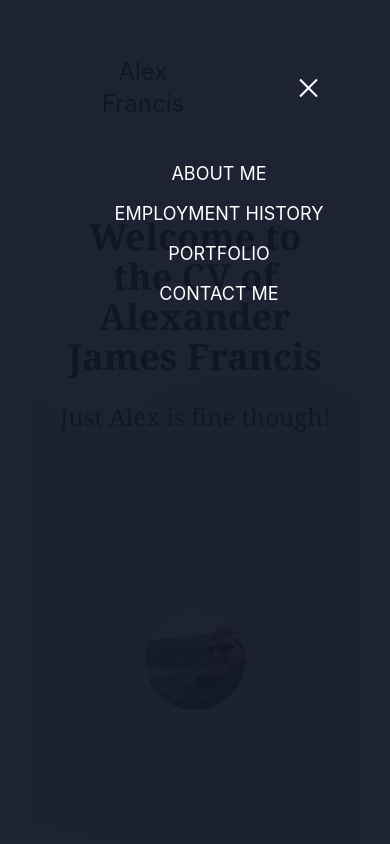
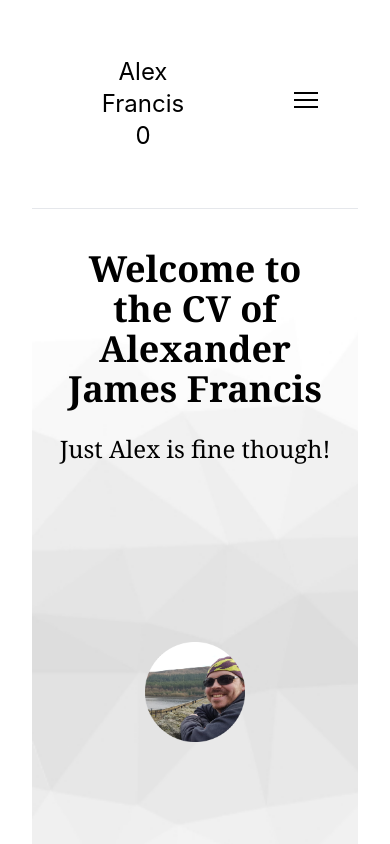
Before and after one commit to alexanderjamesfrancis/next-js-online-cv, a Next.js app: page / in a window 390 px wide. Shown: the top 844 px of the page. Built offline with nearby package versions, Linux system fonts and the light colour scheme.

Commit message:
Fixing JS for hamburger button

```diff
--- a/pages/componants/page_defaults/Header.js
+++ b/pages/componants/page_defaults/Header.js
@@ -5,6 +5,7 @@ import { useState } from "react";
 export default function Header() {
 
   const [toggle, setToggle] = useState(false)
+  const [count, setCount] = useState(0)
   //Navbar dropdown
 
     //  const btn = document.getElementById("menu-btn");
@@ -13,9 +14,11 @@ export default function Header() {
      //btn.addEventListener("click", navToggle);
 
   function navToggle() {
-    console.log('Click');
+  //   console.log('Click');
     setToggle(toggle ? false : true)
-    console.log(toggle);
+    setCount(count + 1)
+
+  //   console.log(toggle);
 
     // btn.classList.toggle("open");
     // menu.classList.toggle("flex");
@@ -31,7 +34,7 @@ export default function Header() {
           {/* <!--'Home' logo--> */}
           <div class="flex text-center">
             <Link href="/" class="text-2xl px-6 py-4 hover:text-gray-00">
-              Alex Francis
+              Alex Francis {count}
             </Link>
           </div>
           <div class="hidden px-4 md:flex md:flex-row font-serif group">
@@ -64,7 +67,7 @@ export default function Header() {
           <div class="md:hidden">
             <button
               onClick={navToggle}
-              className="z-40 {toggle ? open : ''} block hamburger md:hidden focus:outline-none"
+              className={`z-40 block hamburger md:hidden focus:outline-none ${toggle? open : ''}`}
               type="button"
               id="menu-btn"
             >
@@ -77,9 +80,9 @@ export default function Header() {
       </nav>
 
       {/*todo Mobile Menu*/}
-      <div
+    <div
         id="menu"
-        class="absolute top-0 bottom-0 left-0 flex-col items-center {toggle ? flex : hidden} w-full h-full py-1 pt-40 pl-12 space-y-3 text-lg text-white uppercase bg-gray-900 bg-opacity-95"
+        className={`absolute top-0 bottom-0 left-0 flex-col items-center ${toggle? 'flex': 'hidden'} w-full h-full py-1 pt-40 pl-12 space-y-3 text-lg text-white uppercase bg-gray-900 bg-opacity-95`}
       >
         <Link href="componants/about_me/AboutMe" class="hover:text-gray-300">
           About Me
@@ -96,4 +99,5 @@ export default function Header() {
       </div>
     </div>
   );
-}
+
+  }
```
